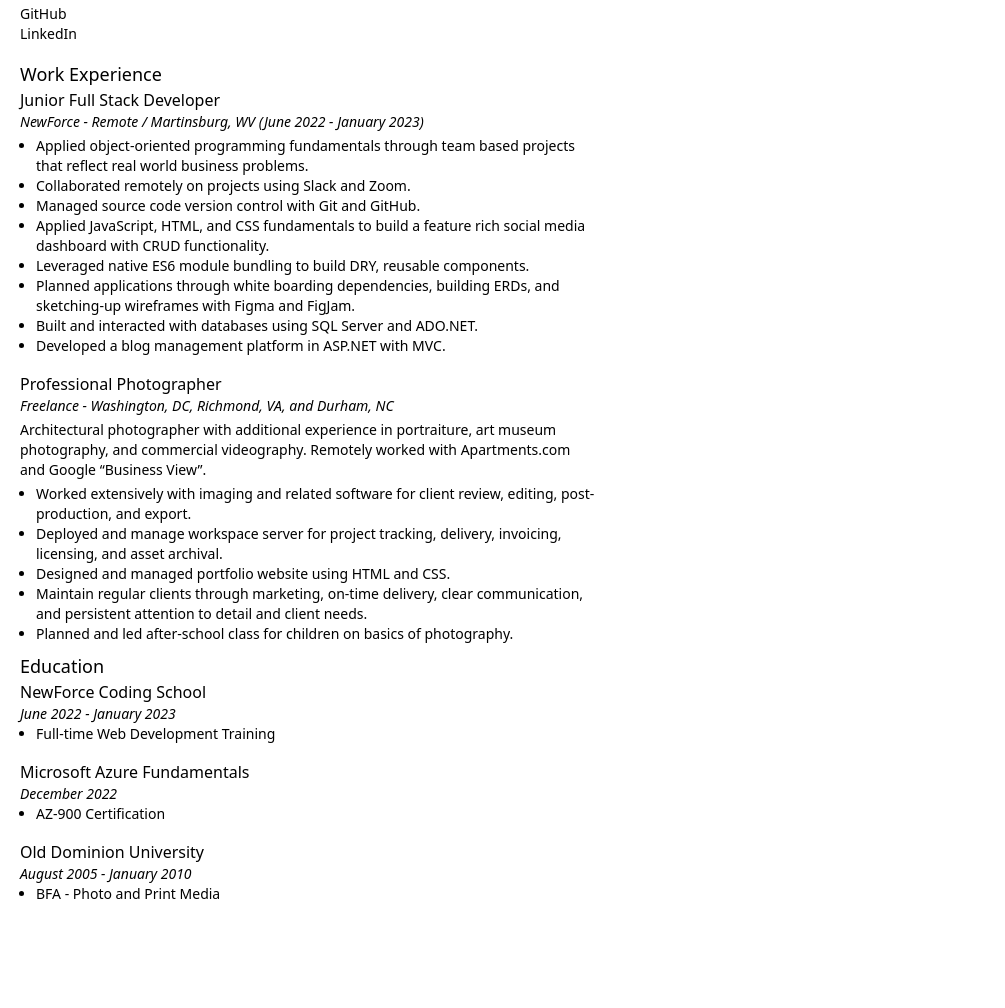
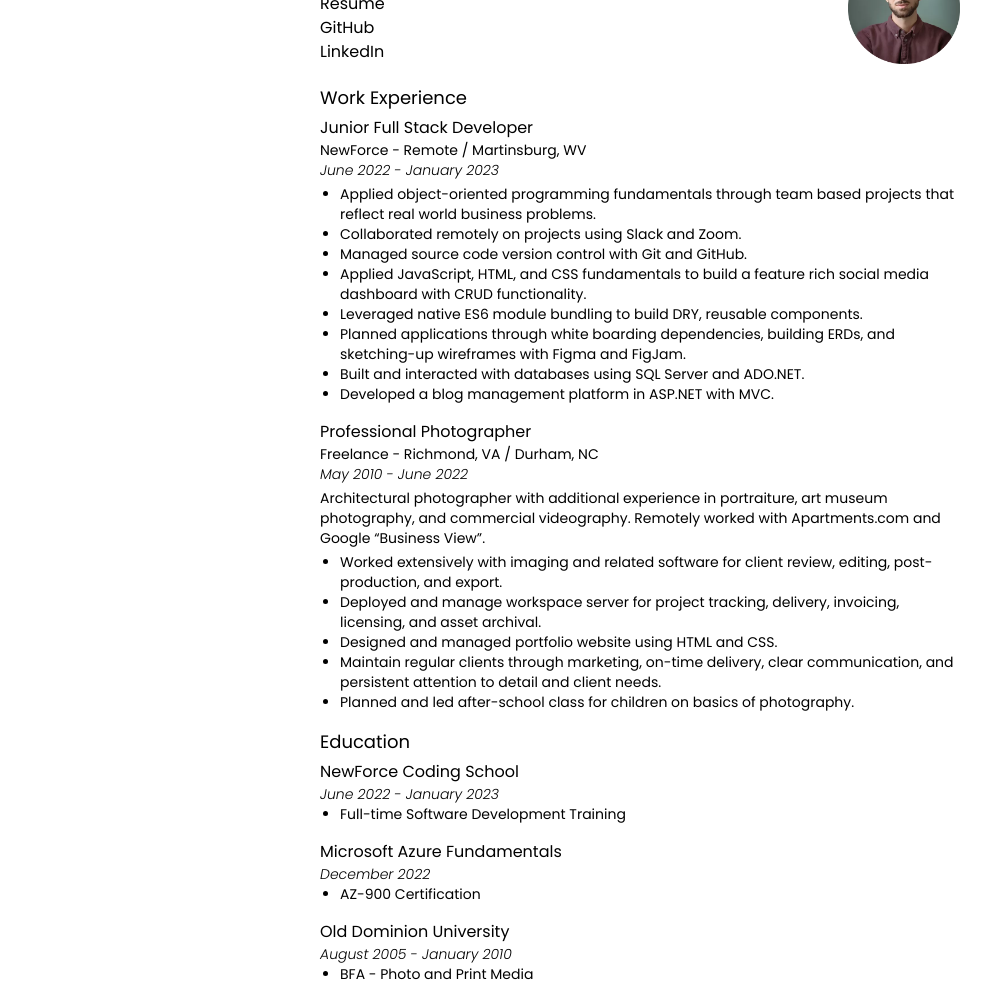
Before and after one commit to shanedbutler/shanedbutler.github.io, a plain HTML site: page resume.html in a window 1280 px wide. Shown: the part 72-1080 px from the top of the page, without its empty margins (0-1005 px from the left). Before the commit the page ends 996 px from the top, so only its background shows below. Drawn offline with nearby package versions, Linux system fonts and the light colour scheme.

Commit message:
Refactor styles, layout, font and edit type

```diff
--- a/resume.html
+++ b/resume.html
@@ -12,42 +12,59 @@
   <script defer src="https://unpkg.com/@alpinejs/collapse@3.11.1/dist/cdn.min.js"></script>
   <!-- Alpine.js Core -->
   <script defer src="https://unpkg.com/alpinejs@3.11.1/dist/cdn.min.js"></script>
-  <style>[x-cloak] { display: none !important; }</style>
+  <!-- Google Fonts-->
+  <style>
+    @import url('https://fonts.googleapis.com/css2?family=Poppins:ital,wght@0,400;1,300&display=swap');
+  </style>
+  <style>
+    [x-cloak] {
+      display: none !important;
+    }
+    body {
+      font-family: 'Poppins', sans-serif;
+    }
+  </style>
   <title>Shane Butler - Full Stack Developer - Resume</title>
 </head>
 
-<body class="dark:bg-slate-800 dark:text-slate-300">
-  <main class="m-5 max-w-xl">
+<body class="flex justify-center dark:bg-slate-800 dark:text-slate-300">
+  <main class="my-6 mx-auto w-5/6 md:w-4/6 lg:w-7/12 xl:w-2/4">
     <section>
-      <h1 class="text-xl mb-2 dark:text-white">
-        <a href="index.html"> Shane Butler - Full Stack Developer </a>
+      <h1 class="text-2xl mb-2 dark:text-white">
+        <a href="index.html">Shane Butler</a>
       </h1>
-      <div class="text-sm mb-4">
+      </div>
+      <div class="flex justify-between">
+        <div class="mb-4">
           <h3>
             <a class="hover:text-slate-600 dark:hover:text-white" href="resume.html">Resume</a>
           </h3>
           <h3>
-          <a class="hover:text-slate-600 dark:hover:text-white" target="”_blank”"
+            <a class="hover:text-slate-600 dark:hover:text-white" target=”_blank”
               href="https://github.com/shanedbutler">GitHub</a>
           </h3>
           <h3>
-          <a class="hover:text-slate-600 dark:hover:text-white" target="”_blank”"
+            <a class="hover:text-slate-600 dark:hover:text-white" target=”_blank”
               href="https://www.linkedin.com/in/shanedbutler">LinkedIn</a>
           </h3>
         </div>
+        <img class="w-28 h-28 my-5 -mt-10 ml-20" src="assets/sbutler-400.webp">
     </section>
     <div x-data="{ activeAccordion: 0 }">
       <button x-on:click="activeAccordion = activeAccordion === 0 ? false : 0"
-        :class="{ 'button-active': activeAccordion === 0 }" class="button">
+        :class="{ 'button-active': activeAccordion === 0 }" class="button mb-1">
         <h3 class="text-lg hover:text-slate-600 dark:text-white hover:dark:text-slate-300">Work Experience</h3>
       </button>
-      <div x-show="activeAccordion === 0" x-collapse class="mb-2 space-y-4">
+      <div x-show="activeAccordion === 0" x-collapse class="space-y-4">
         <div>
-          <h4>Junior Full Stack Developer</h4>
+          <h4 class="dark:text-slate-200">Junior Full Stack Developer</h4>
+          <div class="text-sm">
+            NewForce - Remote / Martinsburg, WV
+          </div>
           <div class="italic text-sm mb-1">
-            NewForce - Remote / Martinsburg, WV (June 2022 - January 2023)
+            June 2022 - January 2023
           </div>
-          <ul class="list-disc ml-4 text-sm">
+          <ul class="dark:text-slate-400 list-disc ml-5 text-sm">
             <li>
               Applied object-oriented programming fundamentals through team
               based projects that reflect real world business problems.
@@ -74,17 +91,20 @@
             <li>Developed a blog management platform in ASP.NET with MVC.</li>
           </ul>
         </div>
-        <div>
+        <div class="pb-4">
           <h4>Professional Photographer</h4>
+          <div class="text-sm">
+            Freelance - Richmond, VA / Durham, NC
+          </div>
           <div class="italic text-sm mb-1">
-            Freelance - Washington, DC, Richmond, VA, and Durham, NC
+            May 2010 - June 2022
           </div>
-          <div class="text-sm mb-1">
+          <div class="dark:text-slate-400 text-sm mb-1">
             Architectural photographer with additional experience in
             portraiture, art museum photography, and commercial videography.
             Remotely worked with Apartments.com and Google “Business View”.
           </div>
-          <ul class="list-disc ml-4 text-sm">
+          <ul class="dark:text-slate-400 list-disc ml-5 text-sm">
             <li>
               Worked extensively with imaging and related software for client
               review, editing, post-production, and export.
@@ -110,29 +130,29 @@
       </div>
       <div x-data="{ activeAccordion: 0 }">
         <button x-on:click="activeAccordion = activeAccordion === 0 ? false : 0"
-          :class="{ 'button-active': activeAccordion === 0 }" class="button">
+          :class="{ 'button-active': activeAccordion === 0 }" class="button mb-1">
           <h3 class="text-lg hover:text-slate-600 dark:text-white hover:dark:text-slate-300">Education</h3>
         </button>
-        <div x-show="activeAccordion === 0" x-collapse class="mb-2 space-y-4">
+        <div x-show="activeAccordion === 0" x-collapse class="space-y-4">
           <div class="space-y-4">
             <div>
               <h4>NewForce Coding School</h4>
               <div class="italic text-sm">June 2022 - January 2023</div>
-              <ul class="list-disc ml-4 text-sm">
-                <li>Full-time Web Development Training</li>
+              <ul class="dark:text-slate-400 list-disc ml-5 text-sm">
+                <li>Full-time Software Development Training</li>
               </ul>
             </div>
             <div>
               <h4>Microsoft Azure Fundamentals</h4>
               <div class="italic text-sm">December 2022</div>
-              <ul class="list-disc ml-4 text-sm">
+              <ul class="dark:text-slate-400 list-disc ml-5 text-sm">
                 <li>AZ-900 Certification</li>
               </ul>
             </div>
             <div>
               <h4>Old Dominion University</h4>
               <div class="italic text-sm">August 2005 - January 2010</div>
-              <ul class="list-disc ml-4 text-sm">
+              <ul class="dark:text-slate-400 list-disc ml-5 text-sm">
                 <li>BFA - Photo and Print Media</li>
               </ul>
             </div>
```
Also changed, not shown: index.html (+28 -17 lines). Lines whose indentation alone changed are shown as unchanged.
